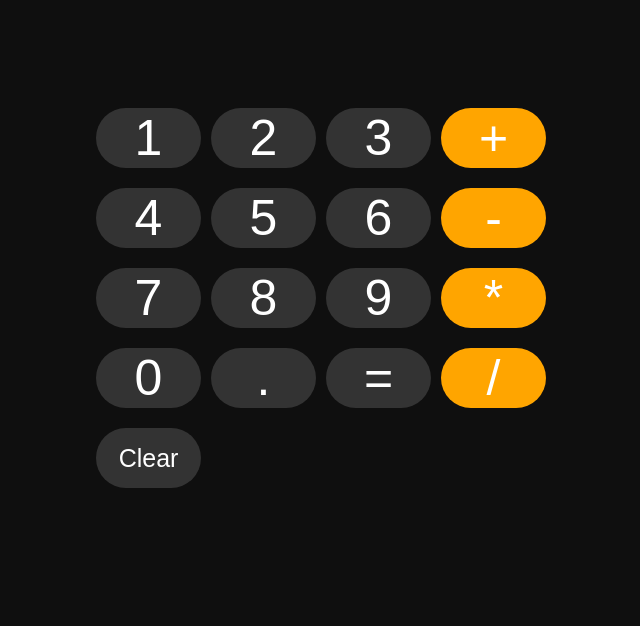
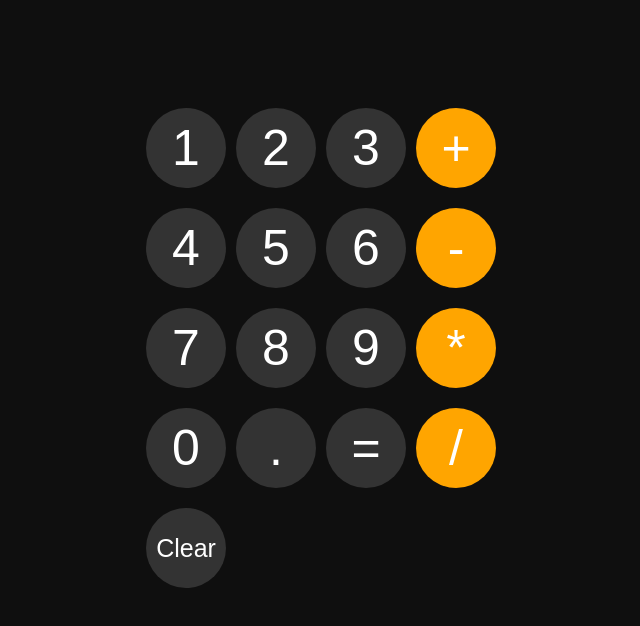
Before and after one commit to SatirthaRoy/calculator-javascript, a plain HTML site: page index.html in a window 1280 px wide. Shown: the whole page, without its empty margins (319-959 px from the left). Drawn offline with Linux system fonts and the light colour scheme.

Commit message:
better ui

```diff
--- a/index.html
+++ b/index.html
@@ -18,7 +18,7 @@
       grid-template-rows: repeat(5, 1fr);
       grid-column-gap: 10px;
       grid-row-gap: 20px;
-      width: 450px;
+      width: 350px;
       margin: 0 auto;
     }
 
@@ -37,8 +37,7 @@
       border: none;
       background-color: rgb(51, 51, 51);
       color: white;
-      /* height: 100px;
-      width: 100px; */
+      height: 80px;
       border-radius: 100px;
       cursor: pointer;
     }
```
